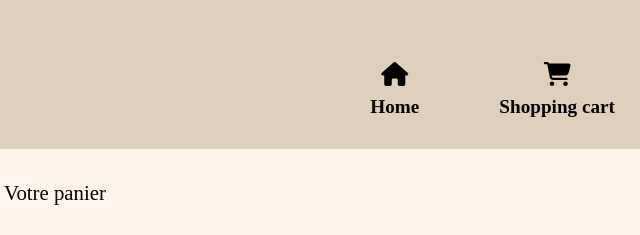
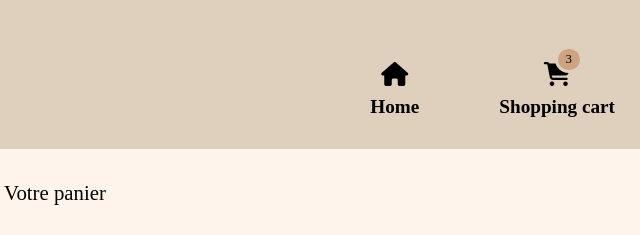
Before and after one commit to CamilleChouteau/CamilleChouteau_5_21042021, a website: page frontend/cart.html in a window 1280 px wide. Shown: the top 235 px of the page, 585-1225 px from the left. Drawn offline with nearby package versions, Linux system fonts and the light colour scheme; a web font is replaced by a local one.

Commit message:
added number on shopping cart icon (desktop)

```diff
--- a/frontend/cart.html
+++ b/frontend/cart.html
@@ -47,7 +47,7 @@
                         ><p class="menu-desktop__shopping-cart">
                             Shopping cart
                         </p></i
-                    ></a
+                    ><span class="cart-number-desktop">3</span></a
                 >
             </nav>
         </header>
--- a/frontend/scss/layout/_menu.scss
+++ b/frontend/scss/layout/_menu.scss
@@ -52,3 +52,16 @@
     right: -0.5rem;
     border: 2.5px $color-primary solid;
 }
+
+.cart-number-desktop {
+    border-radius: 25px;
+    padding: 0.2rem 0.5rem;
+    font-size: 0.8rem;
+    font-family: $font-description;
+    color: black;
+    background-color: $color-secondary;
+    position: absolute;
+    top: -1rem;
+    right: 2rem;
+    border: 3px $color-quaternary solid;
+}
```
Also changed, not shown: frontend/index.html (+2 -1 lines), frontend/order_confirmation.html (+1 -1 lines), frontend/product.html (+1 -1 lines), frontend/css/style.min.css, 1 other file.
